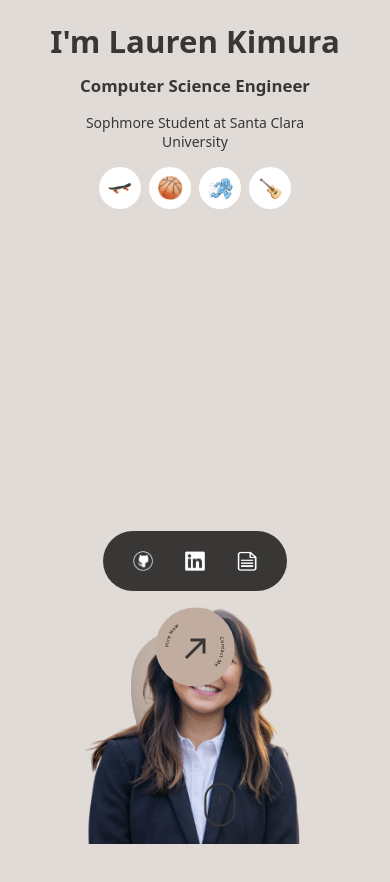
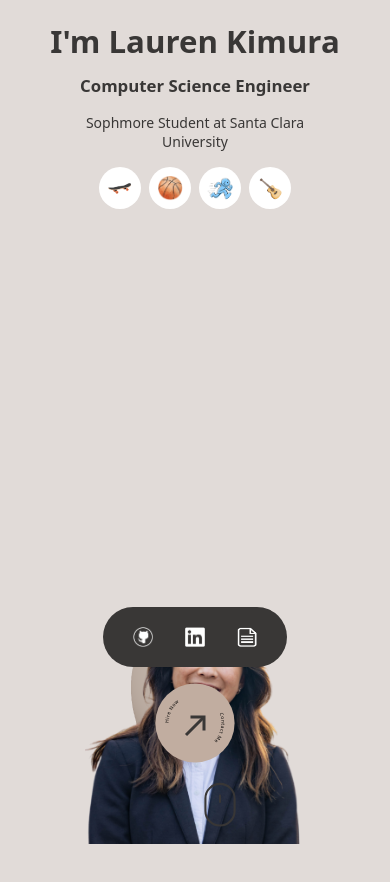
Before and after one commit to LaurenKimura/WebsiteMain, a React (Vite) app: page / in a window 390 px wide. Shown: the top 882 px of the page. Built offline with nearby package versions, Linux system fonts and the light colour scheme; a web font is replaced by a local one.

Commit message:
Snapping back

```diff
--- a/src/components/home/home.css
+++ b/src/components/home/home.css
@@ -285,7 +285,7 @@
     width: 100%;
     min-height: 100vh;
     min-height: 100dvh;
-    overflow: visible;
+    overflow: hidden;
   }
 
   .bg {
--- a/src/index.css
+++ b/src/index.css
@@ -10,6 +10,7 @@ html { /*Snaps to next screen*/
     scroll-snap-type: y mandatory;
     scroll-behavior: smooth;
     overflow-x: hidden;
+    overflow-y: scroll;
 }
 
 body {
@@ -18,7 +19,6 @@ body {
     font-family: "Francois One",system-ui, -apple-system, BlinkMacSystemFont, "Segoe UI", Roboto, Oxygen, Ubuntu, Cantarell, "Open Sans", "Helvetica Neue", sans-serif;
     min-height:100vh;
     min-height: 100dvh;
-    overflow-x: hidden;
 }
 
 a{
@@ -90,12 +90,3 @@ section:nth-child(4) { /*Sets the color of the backgrund each section*/
         max-width: 1536px;
     }
 }
-
-@media (max-width: 768px) {
-
-    section {
-        height: auto;
-        min-height: 100vh;
-        min-height: 100dvh;
-    }
-}
```
